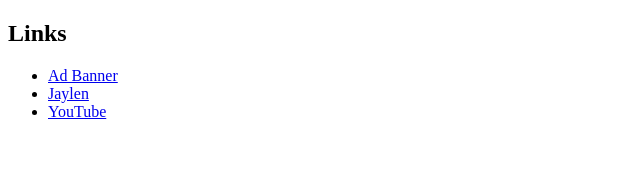
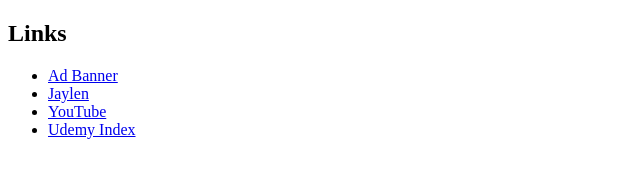
Before and after one commit to C-Sava/C-Sava.github.io, a plain HTML site: page index.html in a window 1280 px wide. Shown: the whole page, without its empty margins (0-640 px from the left). Drawn offline with Linux system fonts and the light colour scheme.

Commit message:
Added udemy materials

```diff
--- a/index.html
+++ b/index.html
@@ -10,6 +10,7 @@
 			<li><a href="webLayout.html">Ad Banner</a></li>
 			<li><a href="jaylen.html">Jaylen</a></li>
 			<li><a href="yt.html">YouTube</a></li>
+			<li><a href="udemy/index.html">Udemy Index</a></li>
 		</ul>
 	</body>
 </html>
```
